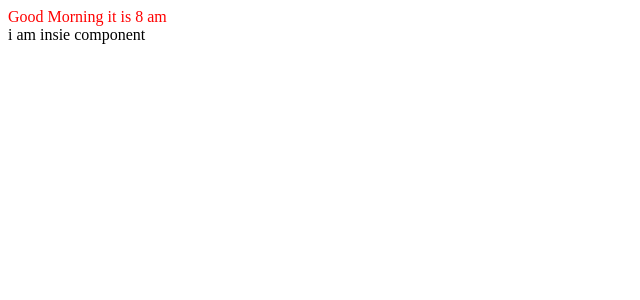
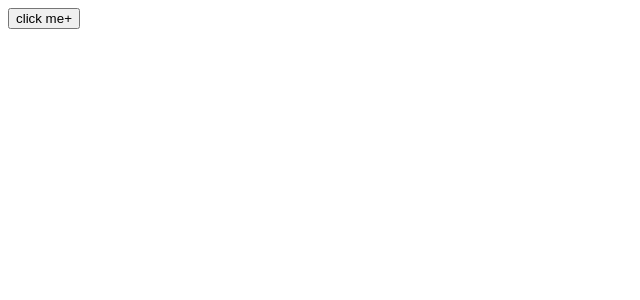
Before and after one commit to akshar1277/React-js, a React app: page / in a window 1280 px wide. Shown: the top 300 px of the page, without its empty margins (0-640 px from the left). Built offline with nearby package versions, Linux system fonts and the light colour scheme.

Commit message:
Props and children

```diff
--- /dev/null
+++ b/src/App.js
@@ -0,0 +1,15 @@
+import React from "react";
+import Button from "./Button.jsx";
+
+const App = () => {
+
+    const handleClickAction = () => {
+        console.log("i was clicked from perent component");
+    };
+
+
+
+    return <Button data={{a:{s:{d:'c'}}}} clickAction={handleClickAction}>click me</Button>;
+}
+
+export default App;
--- /dev/null
+++ b/src/Button.jsx
@@ -0,0 +1,19 @@
+import React from 'react';
+
+const Button = (props) => {
+    console.log(props);
+    const { children, clickAction ,data } = props;
+
+    const handleClick = () => {
+        clickAction?.();   // this is optional chaining, it checks if clickAction is defined before calling it
+
+    }
+
+  return (
+    <button  onClick={()=> handleClick()}>{children}
+        +   {data?.a?.b?.c}
+    </button>
+  )
+}
+
+export default Button
--- a/src/index.js
+++ b/src/index.js
@@ -1,31 +1,7 @@
 import React from 'react';
 import ReactDOM from 'react-dom/client';
+import App from './App';
 
 
-// const child1= React.createElement('p',{},"i am child 1");
-// const child2= React.createElement('p',{},"i am child 2");
-// const div = React.createElement('div',{className:'text'},[child1, child2]);
-
-const isMorning = true;
-const monrningText = "Good Morning";
-
-const afternoonText = "Good Afternoon";
-
-const handleClick = (state) => {
-    console.log("Button clicked",state);
-}
-
-const morningElement = <div className='text' onClick={() => handleClick(monrningText)}>{monrningText} it is 8 am </div>;
-const afternoonElement = <div className='text'>{afternoonText} it is 6 pm </div>;
-const greetingElement= isMorning ? morningElement : afternoonElement;
-
-const GreetingComponent =  () => {
-    return <>
-        {greetingElement} i am insie component
-    </>;
-}
-
-console.log(GreetingComponent);
 const root = ReactDOM.createRoot(document.getElementById('root'));
-// root.render(GreetingComponent());
-root.render(<GreetingComponent/>);
+root.render(<App/>);
```
